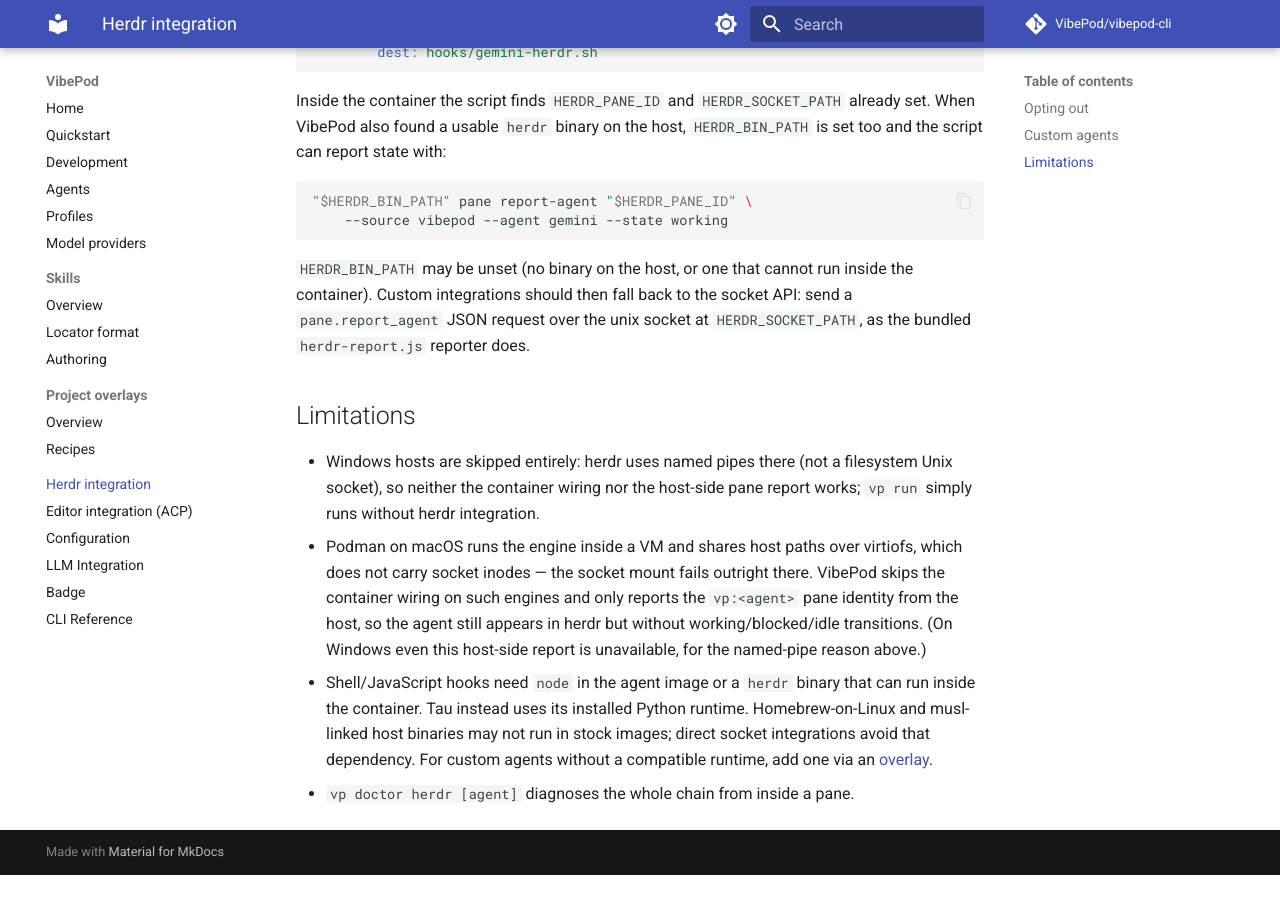
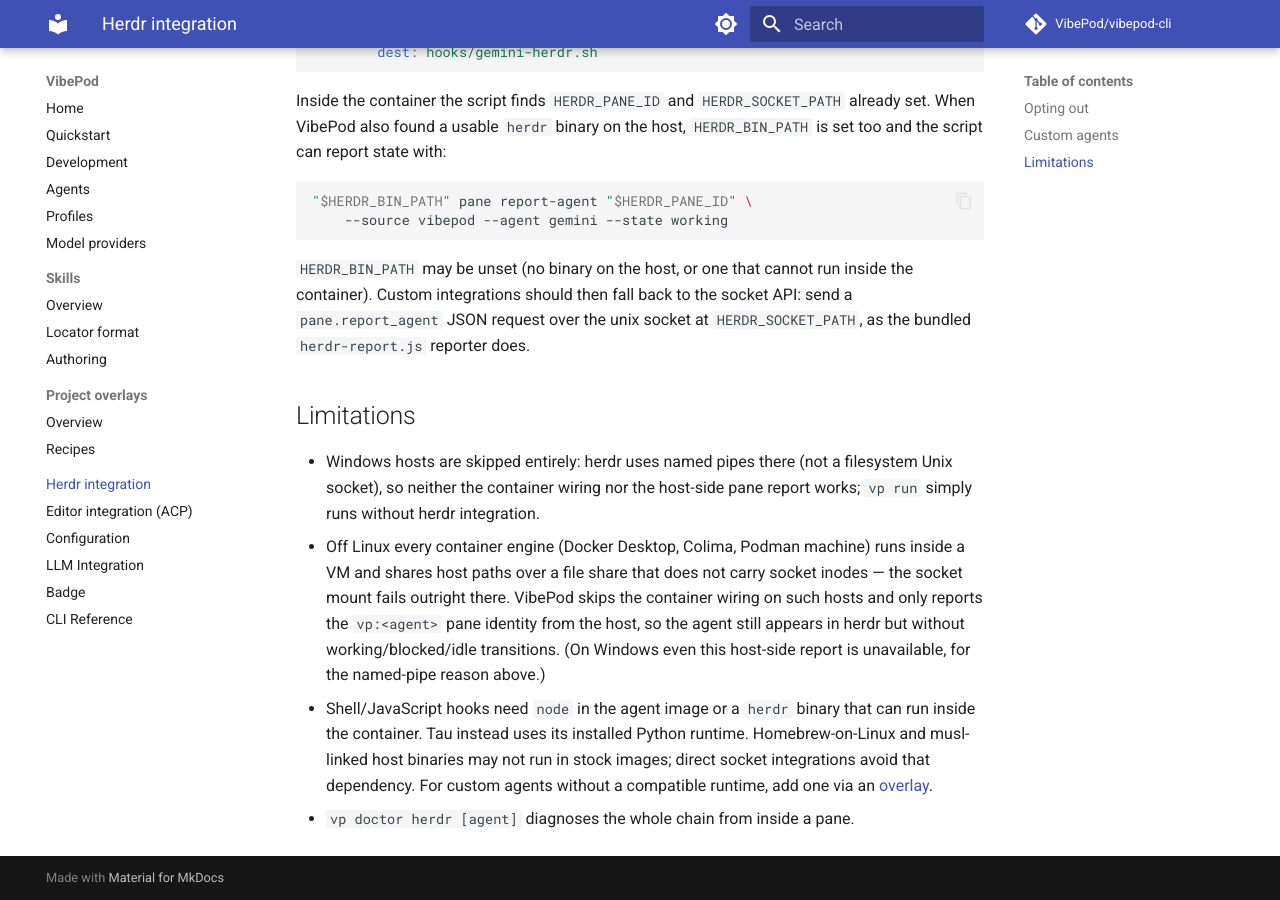
Before and after one commit to VibePod/vibepod-cli, an MkDocs documentation site: the page built from docs/herdr.md, in a window 1280 px wide and 900 px high, scrolled down 1047 px. Built offline with MkDocs 1.6.1 and Material for MkDocs 9.7.7, drawn with Linux system fonts in a browser that asks for light colours; comment, search, counter and statistics services are not loaded; before the commit the page ends 1922 px from its top, so only the background shows below that.

Commit message:
Skip the herdr socket mount on every engine off Linux, closes #203

```diff
--- a/docs/herdr.md
+++ b/docs/herdr.md
@@ -64,12 +64,13 @@
 - Windows hosts are skipped entirely: herdr uses named pipes there (not a
   filesystem Unix socket), so neither the container wiring nor the host-side
   pane report works; `vp run` simply runs without herdr integration.
-- Podman on macOS runs the engine inside a VM and shares host paths over
-  virtiofs, which does not carry socket inodes — the socket mount fails
-  outright there. VibePod skips the container wiring on such engines and only
-  reports the `vp:<agent>` pane identity from the host, so the agent still
-  appears in herdr but without working/blocked/idle transitions. (On Windows
-  even this host-side report is unavailable, for the named-pipe reason above.)
+- Off Linux every container engine (Docker Desktop, Colima, Podman machine)
+  runs inside a VM and shares host paths over a file share that does not
+  carry socket inodes — the socket mount fails outright there. VibePod skips
+  the container wiring on such hosts and only reports the `vp:<agent>` pane
+  identity from the host, so the agent still appears in herdr but without
+  working/blocked/idle transitions. (On Windows even this host-side report is
+  unavailable, for the named-pipe reason above.)
 - Shell/JavaScript hooks need `node` in the agent image or a `herdr` binary
   that can run inside the container. Tau instead uses its installed Python
   runtime. Homebrew-on-Linux and musl-linked host binaries may not run in stock
```
Also changed, not shown: 5 other files.
